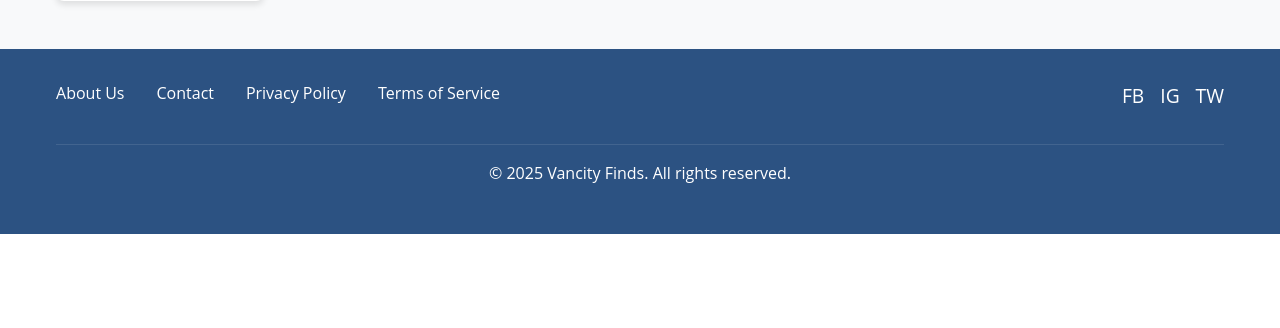
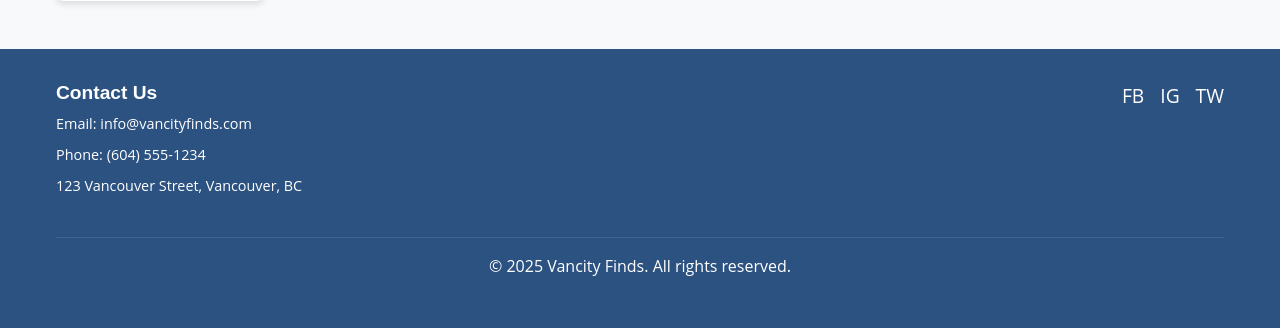
Before and after one commit to Zeeyad-Monir/VancityFinds, a PHP site: page / in a window 1280 px wide. Shown: the part 2022-2350 px from the top of the page. Before the commit the page ends 2256 px from the top, so only its background shows below. Run offline with PHP 8.4, Linux system fonts and the light colour scheme.

Commit message:
UpdatesToNav

```diff
--- a/index.html
+++ b/index.html
@@ -12,7 +12,7 @@
     <!-- Header -->
     <header>
         <div class="container header-container">
-            <a href="#" class="logo">Vancity Finds</a>
+            <a href="#home" class="logo">Vancity Finds</a>
 
             <div class="hamburger">
                 <div></div>
@@ -21,10 +21,9 @@
             </div>
 
             <ul class="nav-menu">
-                <li><a href="#">Home</a></li>
-                <li><a href="#">Browse Spots</a></li>
-                <li><a href="#">About</a></li>
-                <li><a href="#">Contact</a></li>
+                <li><a href="#home">Home</a></li>
+                <li><a href="#categories">Browse Spots</a></li>
+                <li><a href="#footer">Contact</a></li>
                 <li><a href="#" class="btn">Sign In</a></li>
             </ul>
 
@@ -36,7 +35,7 @@
     </header>
 
 <!-- Hero Section -->
-<section class="hero">
+<section class="hero" id="home">
   <div class="hero-background"></div>
   <!-- Removed the .hero-overlay div -->
   <div class="hero-white-layer"></div>
@@ -62,7 +61,7 @@
     </section>
 
     <!-- Categories Section -->
-    <section class="categories">
+    <section class="categories" id="categories">
         <div class="container">
             <h2>Browse by Category</h2>
             <div class="categories-grid" id="categories-container">
@@ -72,15 +71,15 @@
     </section>
 
     <!-- Footer -->
-    <footer>
+    <footer id="footer">
         <div class="container">
             <div class="footer-content">
-                <ul class="footer-links">
-                    <li><a href="#">About Us</a></li>
-                    <li><a href="#">Contact</a></li>
-                    <li><a href="#">Privacy Policy</a></li>
-                    <li><a href="#">Terms of Service</a></li>
-                </ul>
+                <div class="contact-info">
+                    <h3>Contact Us</h3>
+                    <p>Email: info@vancityfinds.com</p>
+                    <p>Phone: (604) 555-1234</p>
+                    <p>123 Vancouver Street, Vancouver, BC</p>
+                </div>
 
                 <div class="social-icons">
                     <a href="#">FB</a>
--- a/styles.css
+++ b/styles.css
@@ -169,19 +169,19 @@ header.scrolled {
   margin: 0;
   padding: 0;
   align-items: center;
-  gap: 1.8rem;
+  gap: 5.0rem;
 }
 
 .nav-menu li {
   margin: 0;
-  padding: 0;
+  padding: 0px;
   position: relative;
 }
 
 .nav-menu a {
   color: var(--dark-color);
   font-weight: 600;
-  font-size: 0.95rem;
+  font-size: 1.0rem;
   letter-spacing: 0.5px;
   text-transform: uppercase;
   padding: 0.5rem 0;
@@ -518,17 +518,18 @@ footer {
   flex-wrap: wrap;
 }
 
-.footer-links {
-  display: flex;
-  list-style: none;
+.contact-info {
+  color: white;
 }
 
-.footer-links li {
-  margin-right: var(--spacing-md);
+.contact-info h3 {
+  margin-bottom: var(--spacing-xs);
+  font-size: 1.2rem;
 }
 
-.footer-links a {
-  color: white;
+.contact-info p {
+  margin-bottom: var(--spacing-xs);
+  font-size: 0.9rem;
 }
 
 .social-icons {
@@ -656,7 +657,7 @@ footer {
     text-align: center;
   }
 
-  .footer-links, .social-icons {
+  .contact-info, .social-icons {
     justify-content: center;
     margin-bottom: var(--spacing-sm);
   }
```
